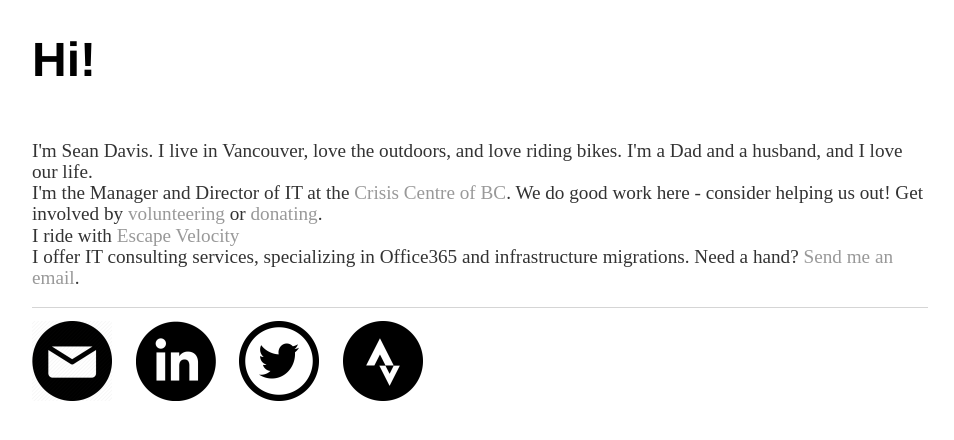
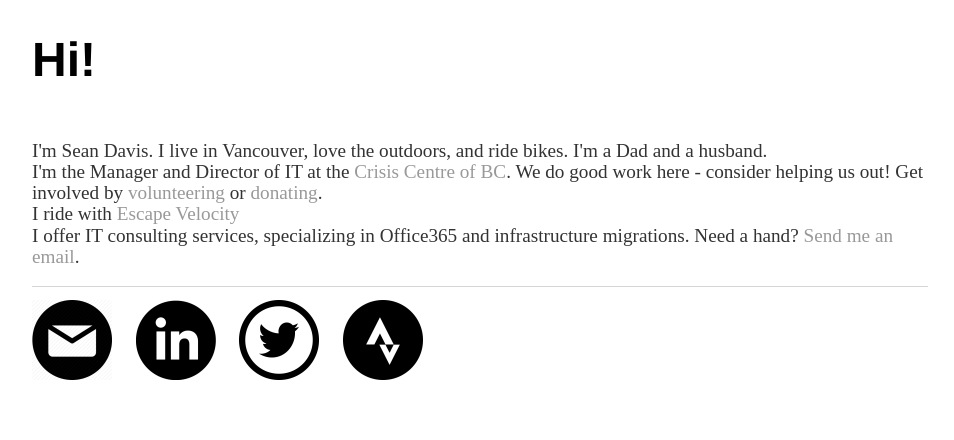
Before and after one commit to theseandavis/theseandavis.github.io, a Jekyll site: the page built from index.html, in a window 1280 px wide, cut to the strip 264-704 px from the top of the page. Shown: the whole strip, without its empty margins (160-1114 px from the left). Built offline with Jekyll 4.4.1, drawn with Linux system fonts in a browser that asks for light colours.

Commit message:
Update index.html

```diff
--- a/index.html
+++ b/index.html
@@ -5,7 +5,7 @@ title: Sean Davis
 
 		<div class="blurb">
 			<h1>Hi!</h1>
-			<p><br>I'm Sean Davis. I live in Vancouver, love the outdoors, and love riding bikes. I'm a Dad and a husband, and I love our life.
+			<p><br>I'm Sean Davis. I live in Vancouver, love the outdoors, and ride bikes. I'm a Dad and a husband.
 			<br>I'm the Manager and Director of IT at the <a href="https://crisiscentre.bc.ca">Crisis Centre of BC</a>. We do good work here - consider helping us out! Get involved by <a href="https://crisiscentre.bc.ca/volunteer">volunteering</a> or <a href="https://crisiscentre.bc.ca/donate">donating</a>.
 			<br>I ride with <a href="https://escapevelocity.bc.ca">Escape Velocity</a>
 			<br>I offer IT consulting services, specializing in Office365 and infrastructure migrations. Need a hand? <a href="mailto:sean@raincityit.net">Send me an email</a>.</p>
```
